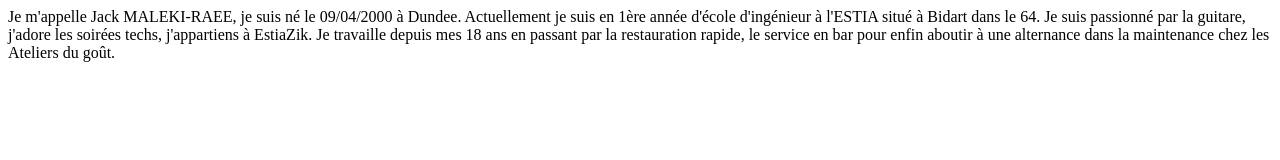
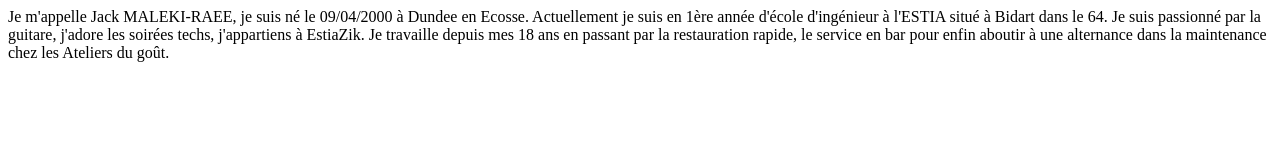
Before and after one commit to Jmalekir/Jmalekir, a plain HTML site: page index.html in a window 1280 px wide. Drawn offline with Linux system fonts and the light colour scheme.

Commit message:
Montrer a quelqu'un

```diff
--- a/index.html
+++ b/index.html
@@ -5,7 +5,7 @@
     <title> </title>
   </head>
   <body>
-    Je m'appelle Jack MALEKI-RAEE, je suis né le 09/04/2000 à Dundee.
+    Je m'appelle Jack MALEKI-RAEE, je suis né le 09/04/2000 à Dundee en Ecosse.
     Actuellement je suis en 1ère année d'école d'ingénieur à l'ESTIA situé à Bidart dans le 64.
     Je suis passionné par la guitare, j'adore les soirées techs, j'appartiens à EstiaZik.
     Je travaille depuis mes 18 ans en passant par la restauration rapide, le service en bar pour enfin aboutir à une alternance dans la maintenance chez les Ateliers du goût.
```
